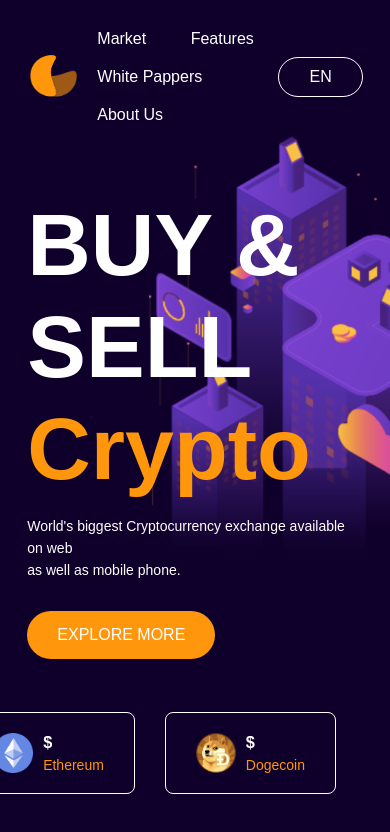
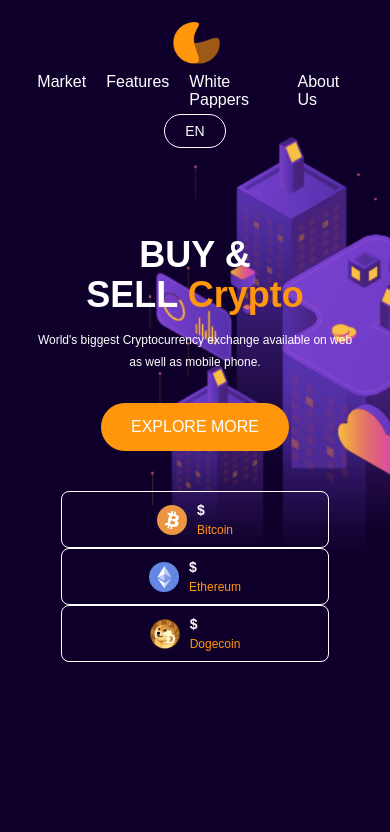
Before and after one commit to rehanzinlab23/CryptoCurrency, a plain HTML site: page index.html in a window 390 px wide. Drawn offline with Linux system fonts and the light colour scheme; no server answers.

Commit message:
responsive

```diff
--- a/style.css
+++ b/style.css
@@ -23,6 +23,8 @@ nav {
 
      ul {
           flex: 1;
+          display: flex;
+          justify-content: center;
 
           li {
                display: inline-block;
@@ -55,6 +57,7 @@ nav {
      h1 {
           font-size: 88px;
           margin-bottom: 15px;
+          line-height: 1.1;
 
           span {
                color: #ff960b;
@@ -105,3 +108,84 @@ nav {
           margin-bottom: 5px;
      }
 }
+
+/* Responsive */
+
+@media (max-width: 992px) {
+     .content h1 {
+          font-size: 60px;
+     }
+
+     .content {
+          margin-top: 15%;
+     }
+
+     .coin-list {
+          right: 5%;
+          bottom: 30px;
+     }
+}
+
+@media (max-width: 768px) {
+     nav {
+          flex-direction: column;
+     }
+
+     nav ul {
+          justify-content: center;
+     }
+
+     .content {
+          margin-top: 20%;
+          text-align: center;
+     }
+
+     .content h1 {
+          font-size: 48px;
+     }
+
+     .content p {
+          font-size: 13px;
+     }
+
+     .coin-list {
+          position: relative;
+          right: 0;
+          bottom: 0;
+          margin-top: 40px;
+          flex-direction: column;
+     }
+
+     .coin {
+          width: 80%;
+          justify-content: center;
+     }
+}
+
+@media (max-width: 480px) {
+     .content h1 {
+          font-size: 36px;
+     }
+
+     .content p {
+          font-size: 12px;
+     }
+
+     nav ul li {
+          margin: 5px 10px;
+     }
+
+     nav .btn {
+          padding: 8px 20px;
+          font-size: 14px;
+     }
+
+     .coin {
+          padding: 10px 15px;
+          font-size: 12px;
+     }
+
+     .coin img {
+          width: 30px;
+     }
+}
```
